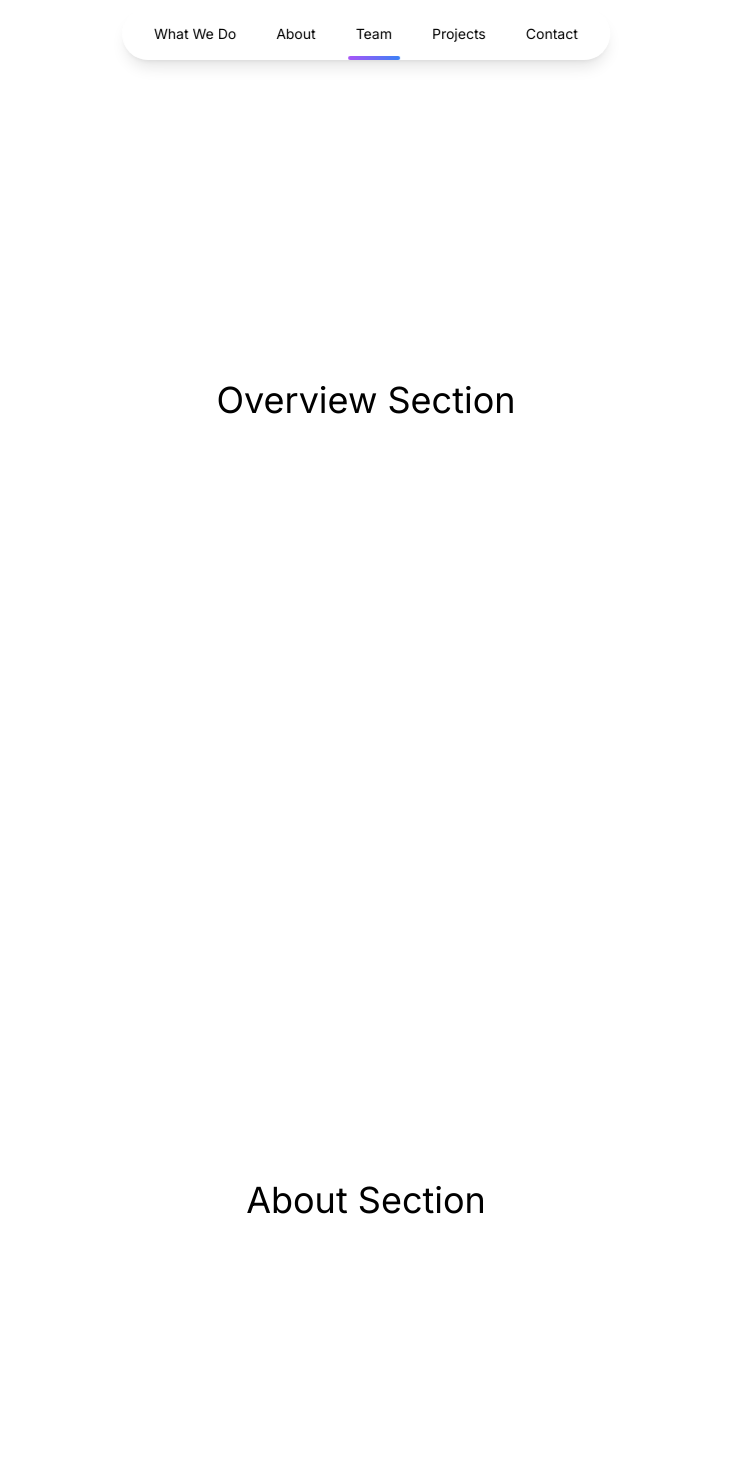
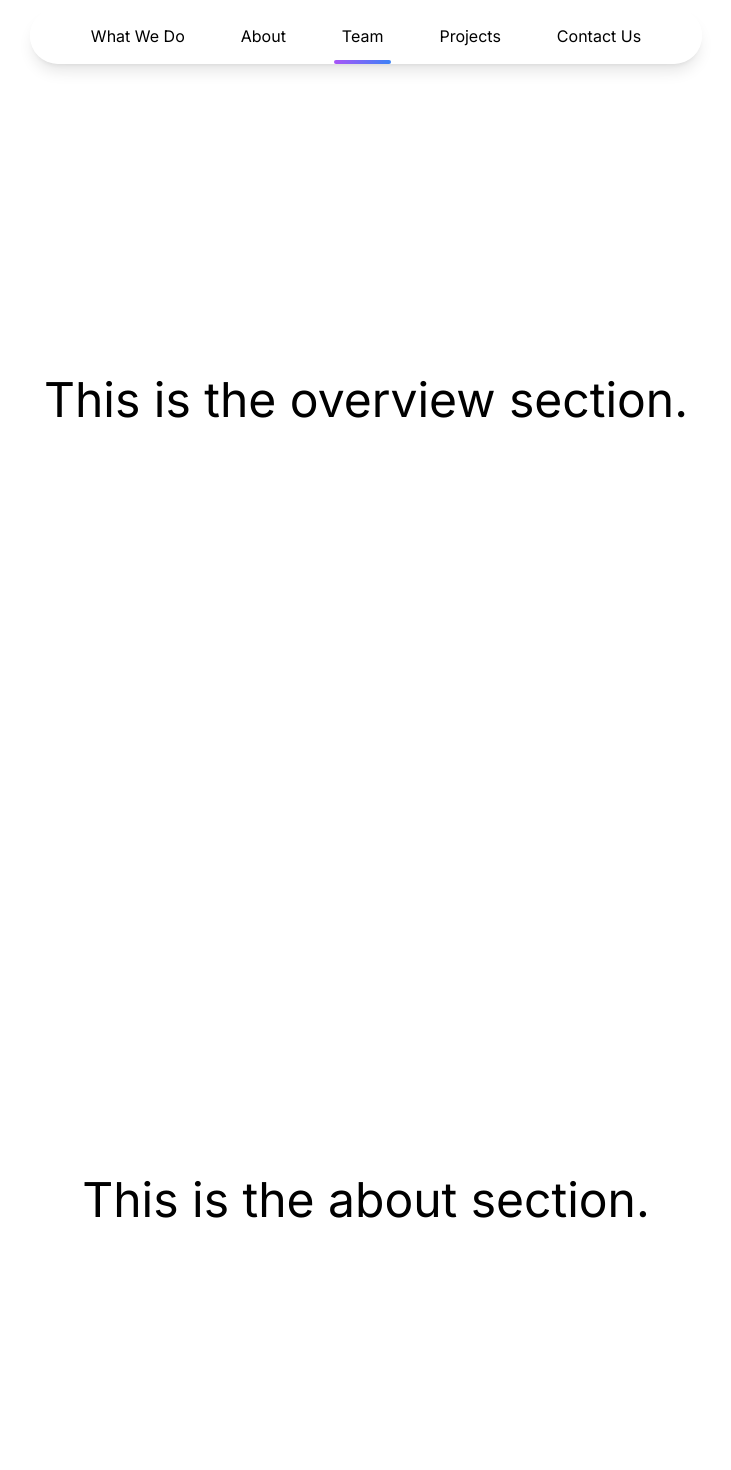
Before and after one commit to ALIF-AL-RAZI/toggleit, a Next.js app: page / in a window 1280 px wide. Shown: the top 1470 px of the page, without its empty margins (274-1005 px from the left). Built offline with nearby package versions, Linux system fonts and the light colour scheme.

Commit message:
Floating Navbar fully done

```diff
--- /dev/null
+++ b/components/About.tsx
@@ -0,0 +1,5 @@
+const About = () => {
+  return <div>This is the about section.</div>;
+};
+
+export default About;
--- /dev/null
+++ b/components/ContactUs.tsx
@@ -0,0 +1,5 @@
+const ContactUs = () => {
+  return <div>This is the contact us section.</div>;
+};
+
+export default ContactUs;
--- a/components/FloatingNav.tsx
+++ b/components/FloatingNav.tsx
@@ -1,14 +1,16 @@
 "use client";
 import { useState, useEffect, useRef } from "react";
+import Overview from "./Overview";
+import About from "./About";
+import Team from "./Team";
+import Projects from "./Projects";
+import ContactUs from "./ContactUs";
 
-const sections = ["What We Do", "About", "Team", "Projects", "Contact"];
+const sections = ["What We Do", "About", "Team", "Projects", "Contact Us"];
 
 const FloatingNav = () => {
   const [activeSection, setActiveSection] = useState("What We Do");
-  const [underlineStyle, setUnderlineStyle] = useState<{
-    width: string;
-    left: string;
-  }>({
+  const [underlineStyle, setUnderlineStyle] = useState({
     width: "0",
     left: "0",
   });
@@ -20,11 +22,15 @@ const FloatingNav = () => {
       const scrollPosition = window.scrollY + window.innerHeight / 2;
 
       const currentSection = sections.find((section) => {
-        const element = document.getElementById(section.toLowerCase());
+        const element = document.getElementById(
+          section.toLowerCase().replace(/\s/g, "")
+        );
         if (element) {
-          const elementTop = element.offsetTop;
-          const elementBottom = elementTop + element.offsetHeight;
-          return scrollPosition >= elementTop && scrollPosition < elementBottom;
+          const { offsetTop, offsetHeight } = element;
+          return (
+            scrollPosition >= offsetTop &&
+            scrollPosition < offsetTop + offsetHeight
+          );
         }
         return false;
       });
@@ -35,9 +41,7 @@ const FloatingNav = () => {
     };
 
     window.addEventListener("scroll", handleScroll);
-    return () => {
-      window.removeEventListener("scroll", handleScroll);
-    };
+    return () => window.removeEventListener("scroll", handleScroll);
   }, [activeSection]);
 
   useEffect(() => {
@@ -59,13 +63,13 @@ const FloatingNav = () => {
 
     updateUnderline();
     window.addEventListener("resize", updateUnderline);
-    return () => {
-      window.removeEventListener("resize", updateUnderline);
-    };
+    return () => window.removeEventListener("resize", updateUnderline);
   }, [activeSection]);
 
   const scrollToSection = (section: string) => {
-    const element = document.getElementById(section.toLowerCase());
+    const element = document.getElementById(
+      section.toLowerCase().replace(/\s/g, "")
+    );
     if (element) {
       window.scrollTo({
         top: element.offsetTop,
@@ -77,13 +81,13 @@ const FloatingNav = () => {
   return (
     <div>
       {/* Navbar */}
-      <nav className="fixed top-2 w-auto bg-white bg-opacity-30 backdrop-blur-lg shadow-lg z-10 rounded-full mx-auto left-1/2 transform -translate-x-1/2 overflow-hidden">
+      <nav className="fixed top-2 w-full max-w-2xl bg-white bg-opacity-30 backdrop-blur-lg shadow-lg z-10 rounded-full mx-auto left-1/2 transform -translate-x-1/2 overflow-hidden">
         <div className="relative">
-          <ul className="flex justify-center gap-6 px-6 py-2 relative">
-            <div
+          <ul className="flex justify-between sm:justify-around md:justify-center gap-2 sm:gap-4 md:gap-10 px-4 py-2 relative text-xs sm:text-sm md:text-base">
+            <li
               className="absolute bottom-0 h-1 bg-gradient-to-r from-purple-500 to-blue-500 rounded-full transition-all duration-300 ease-in-out"
               style={underlineStyle}
-            ></div>
+            ></li>
 
             {sections.map((section) => (
               <li
@@ -91,7 +95,7 @@ const FloatingNav = () => {
                 ref={(el) => {
                   tabRefs.current[section] = el;
                 }}
-                className="cursor-pointer p-2 text-sm text-black"
+                className="cursor-pointer p-2 text-black whitespace-nowrap"
                 onClick={() => {
                   setActiveSection(section);
                   scrollToSection(section);
@@ -105,191 +109,33 @@ const FloatingNav = () => {
       </nav>
 
       {/* Sections */}
-      <div
-        id="what we do"
-        className="h-screen flex items-center justify-center"
-      >
-        <h1 className="text-4xl">Overview Section</h1>
+      <div id="whatwedo" className="h-screen flex items-center justify-center">
+        <h1 className="text-3xl sm:text-4xl md:text-5xl">
+          <Overview />
+        </h1>
       </div>
       <div id="about" className="h-screen flex items-center justify-center">
-        <h1 className="text-4xl">About Section</h1>
+        <h1 className="text-3xl sm:text-4xl md:text-5xl">
+          <About />
+        </h1>
       </div>
       <div id="team" className="h-screen flex items-center justify-center">
-        <h1 className="text-4xl">Team Section</h1>
+        <h1 className="text-3xl sm:text-4xl md:text-5xl">
+          <Team />
+        </h1>
       </div>
       <div id="projects" className="h-screen flex items-center justify-center">
-        <h1 className="text-4xl">Projects Section</h1>
+        <h1 className="text-3xl sm:text-4xl md:text-5xl">
+          <Projects />
+        </h1>
       </div>
-      <div id="contact" className="h-screen flex items-center justify-center">
-        <h1 className="text-4xl">Contact Section</h1>
+      <div id="contactus" className="h-screen flex items-center justify-center">
+        <h1 className="text-3xl sm:text-4xl md:text-5xl">
+          <ContactUs />
+        </h1>
       </div>
     </div>
   );
 };
 
 export default FloatingNav;
-
-// "use client";
-// import { useState, useEffect } from "react";
-
-// const sections = ["Home", "About", "Services", "Contact"];
-
-// const FloatingNav = () => {
-//   const [activeSection, setActiveSection] = useState("Home");
-
-//   useEffect(() => {
-//     const handleScroll = () => {
-//       const scrollPosition = window.scrollY + window.innerHeight / 2;
-
-//       const currentSection = sections.find((section) => {
-//         const element = document.getElementById(section.toLowerCase());
-//         if (element) {
-//           const elementTop = element.offsetTop;
-//           const elementBottom = elementTop + element.offsetHeight;
-//           return scrollPosition >= elementTop && scrollPosition < elementBottom;
-//         }
-//         return false;
-//       });
-
-//       if (currentSection && currentSection !== activeSection) {
-//         setActiveSection(currentSection);
-//       }
-//     };
-
-//     window.addEventListener("scroll", handleScroll);
-//     return () => {
-//       window.removeEventListener("scroll", handleScroll);
-//     };
-//   }, [activeSection]);
-
-//   const scrollToSection = (section: string) => {
-//     const element = document.getElementById(section.toLowerCase());
-//     if (element) {
-//       window.scrollTo({
-//         top: element.offsetTop,
-//         behavior: "smooth",
-//       });
-//     }
-//   };
-
-//   return (
-//     <div>
-//       {/* Navbar */}
-//       <nav className="fixed top-2 w-auto bg-white bg-opacity-30 backdrop-blur-lg shadow-lg z-10 rounded-full mx-auto left-1/2 transform -translate-x-1/2">
-//         <ul className="flex justify-center space-x-6 p-2">
-//           {sections.map((section) => (
-//             <li
-//               key={section}
-//               className={`cursor-pointer p-2 text-sm rounded-full transition-transform duration-500 ease-in-out transform ${
-//                 activeSection === section
-//                   ? "bg-gradient-to-r from-purple-500 to-blue-500 text-white scale-110"
-//                   : "text-black"
-//               }`}
-//               onClick={() => scrollToSection(section)}
-//             >
-//               {section}
-//             </li>
-//           ))}
-//         </ul>
-//       </nav>
-
-//       {/* Sections */}
-//       <div id="home" className="h-screen flex items-center justify-center">
-//         <h1 className="text-4xl">Home Section</h1>
-//       </div>
-//       <div id="about" className="h-screen flex items-center justify-center">
-//         <h1 className="text-4xl">About Section</h1>
-//       </div>
-//       <div id="services" className="h-screen flex items-center justify-center">
-//         <h1 className="text-4xl">Services Section</h1>
-//       </div>
-//       <div id="contact" className="h-screen flex items-center justify-center">
-//         <h1 className="text-4xl">Contact Section</h1>
-//       </div>
-//     </div>
-//   );
-// };
-
-// export default FloatingNav;
-
-// import { useState, useEffect } from "react";
-
-// const sections = ["Home", "About", "Services", "Contact"];
-
-// const FloatingNav = () => {
-//   const [activeSection, setActiveSection] = useState("Home");
-
-//   useEffect(() => {
-//     const handleScroll = () => {
-//       const scrollPosition = window.scrollY + window.innerHeight / 2;
-
-//       const currentSection = sections.find((section) => {
-//         const element = document.getElementById(section.toLowerCase());
-//         if (element) {
-//           const elementTop = element.offsetTop;
-//           const elementBottom = elementTop + element.offsetHeight;
-//           return scrollPosition >= elementTop && scrollPosition < elementBottom;
-//         }
-//         return false;
-//       });
-
-//       if (currentSection && currentSection !== activeSection) {
-//         setActiveSection(currentSection);
-//       }
-//     };
-
-//     window.addEventListener("scroll", handleScroll);
-//     return () => {
-//       window.removeEventListener("scroll", handleScroll);
-//     };
-//   }, [activeSection]);
-
-//   const scrollToSection = (section: string) => {
-//     const element = document.getElementById(section.toLowerCase());
-//     if (element) {
-//       window.scrollTo({
-//         top: element.offsetTop,
-//         behavior: "smooth",
-//       });
-//     }
-//   };
-
-//   return (
-//     <div>
-//       {/* Navbar */}
-//       <nav className="fixed top-0 left-1/2 transform -translate-x-1/2 w-3/4 bg-white shadow-lg rounded-lg z-10 p-2">
-//         <ul className="flex justify-around space-x-4">
-//           {sections.map((section) => (
-//             <li
-//               key={section}
-//               className={`cursor-pointer px-4 py-2 rounded-lg transition-all duration-300 ${
-//                 activeSection === section
-//                   ? "bg-gradient-to-r from-blue-400 to-blue-600 text-white shadow-md transform scale-105"
-//                   : "bg-gray-100 text-gray-800 hover:bg-gray-200"
-//               }`}
-//               onClick={() => scrollToSection(section)}
-//             >
-//               {section}
-//             </li>
-//           ))}
-//         </ul>
-//       </nav>
-
-//       {/* Sections */}
-//       <div id="home" className="h-screen flex items-center justify-center">
-//         <h1 className="text-4xl">Home Section</h1>
-//       </div>
-//       <div id="about" className="h-screen flex items-center justify-center">
-//         <h1 className="text-4xl">About Section</h1>
-//       </div>
-//       <div id="services" className="h-screen flex items-center justify-center">
-//         <h1 className="text-4xl">Services Section</h1>
-//       </div>
-//       <div id="contact" className="h-screen flex items-center justify-center">
-//         <h1 className="text-4xl">Contact Section</h1>
-//       </div>
-//     </div>
-//   );
-// };
-
-// export default FloatingNav;
--- /dev/null
+++ b/components/Overview.tsx
@@ -0,0 +1,5 @@
+const Overview = () => {
+  return <div>This is the overview section.</div>;
+};
+
+export default Overview;
--- /dev/null
+++ b/components/Projects.tsx
@@ -0,0 +1,5 @@
+const Projects = () => {
+  return <div>This is the projects section.</div>;
+};
+
+export default Projects;
--- /dev/null
+++ b/components/Team.tsx
@@ -0,0 +1,5 @@
+const Team = () => {
+  return <div>This is the team section.</div>;
+};
+
+export default Team;
```
